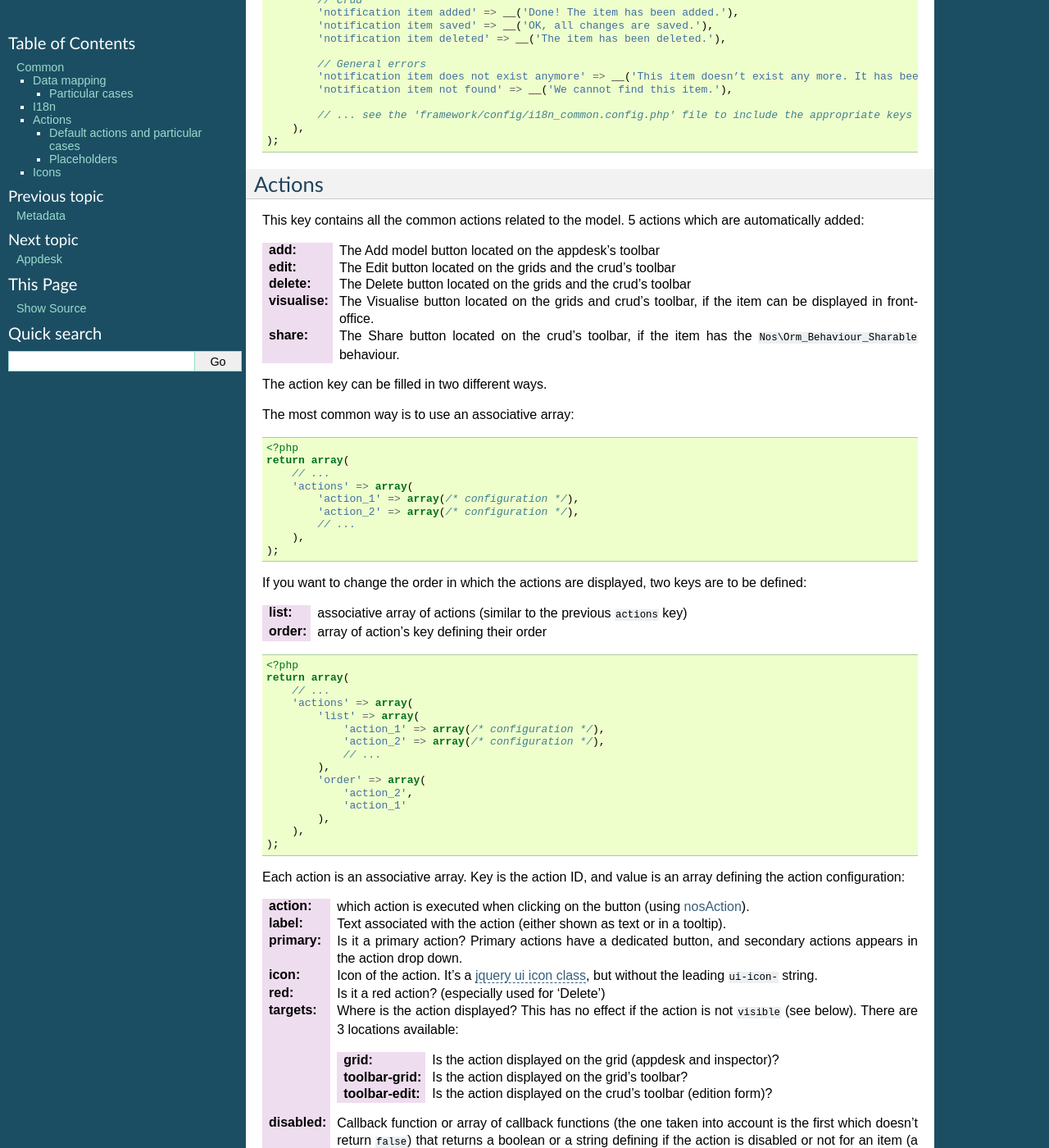
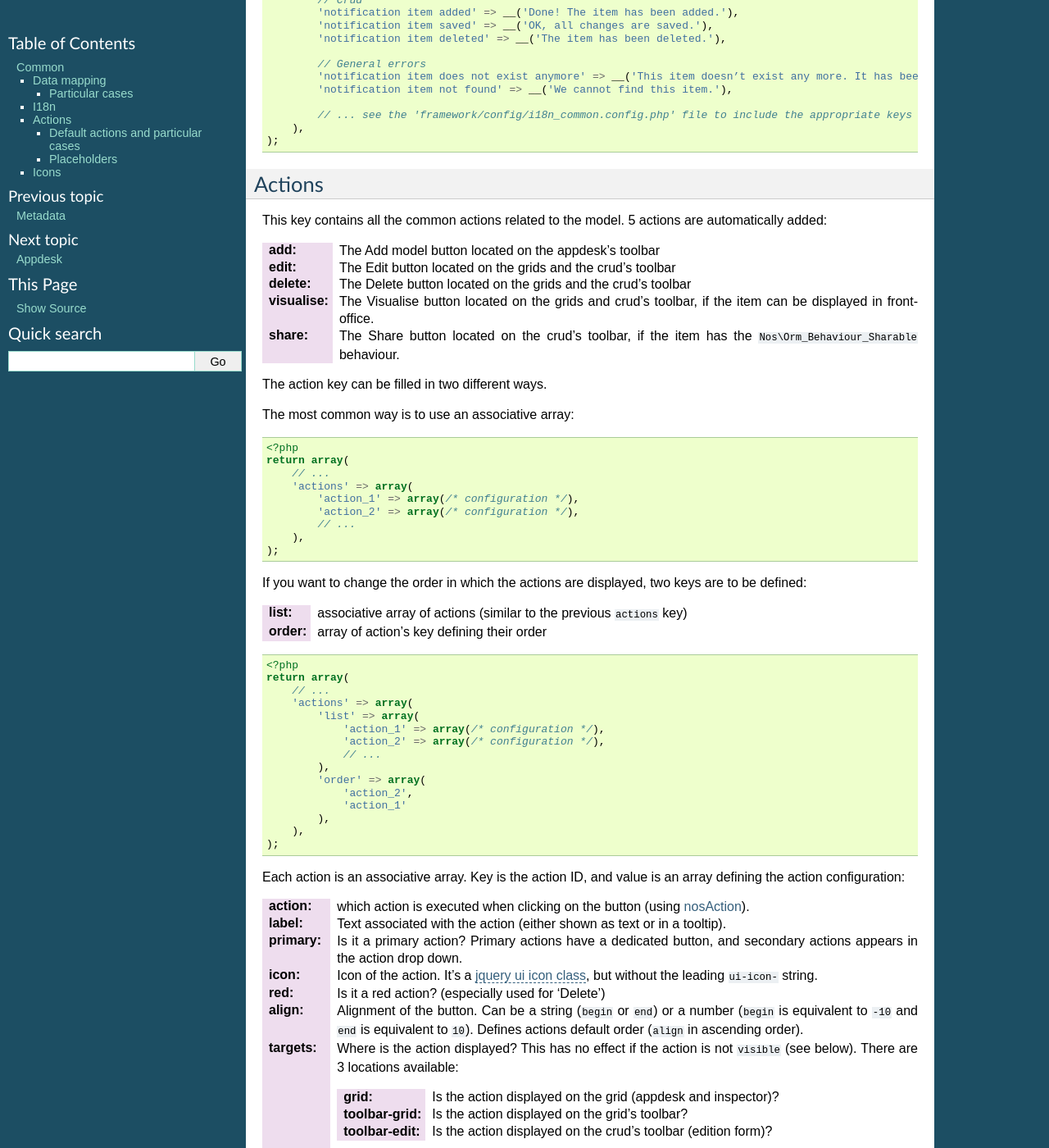
Before and after one commit to vrcAlbert/documentation-api, a Sphinx documentation site: the page built from source/php/configuration/application/common.rst, in a window 1280 px wide and 1400 px high, scrolled down 1856 px. Shown: the whole window at 82% size. Built offline with Sphinx 7.4.7, drawn with Linux system fonts in a browser that asks for light colours; cross-references to code outside the pages are shown as plain code.

Commit message:
added documentation for the align key

```diff
--- a/source/php/configuration/application/common.rst
+++ b/source/php/configuration/application/common.rst
@@ -127,7 +127,7 @@ This key contains all the common translations.
 Actions
 *******
 
-This key contains all the common actions related to the model. 5 actions which are automatically added:
+This key contains all the common actions related to the model. 5 actions are automatically added:
 
 :add:       The :guilabel:`Add model` button located on the appdesk's toolbar
 :edit:      The :guilabel:`Edit` button located on the grids and the crud's toolbar
@@ -181,6 +181,8 @@ Each action is an associative array. Key is the action ID, and value is an array
 :primary: Is it a primary action? Primary actions have a dedicated button, and secondary actions appears in the action drop down.
 :icon:    Icon of the action. It's a `jquery ui icon class <http://jqueryui.com/themeroller/#icons>`__, but without the leading ``ui-icon-`` string.
 :red:     Is it a red action? (especially used for 'Delete')
+:align:   Alignment of the button. Can be a string (``begin`` or ``end``) or a number (``begin`` is equivalent to
+    ``-10`` and ``end`` is equivalent to ``10``). Defines actions default order (``align`` in ascending order).
 :targets: Where is the action displayed? This has no effect if the action is not ``visible`` (see below). There are 3 locations available:
 
     :grid:         Is the action displayed on the grid (appdesk and inspector)?
```
